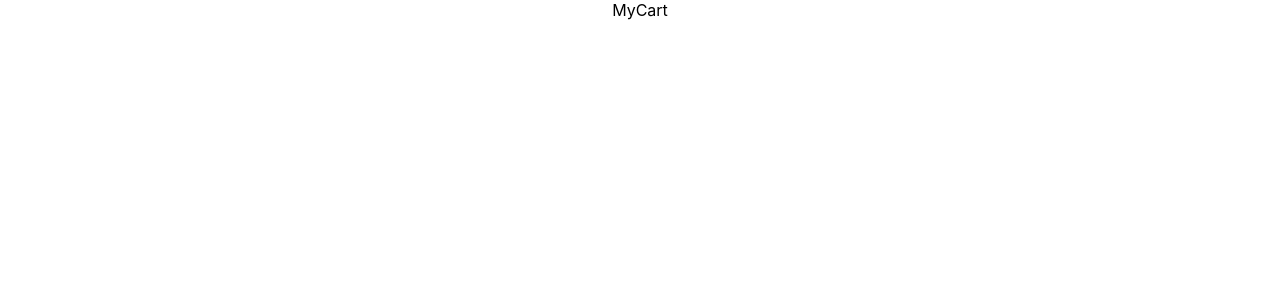
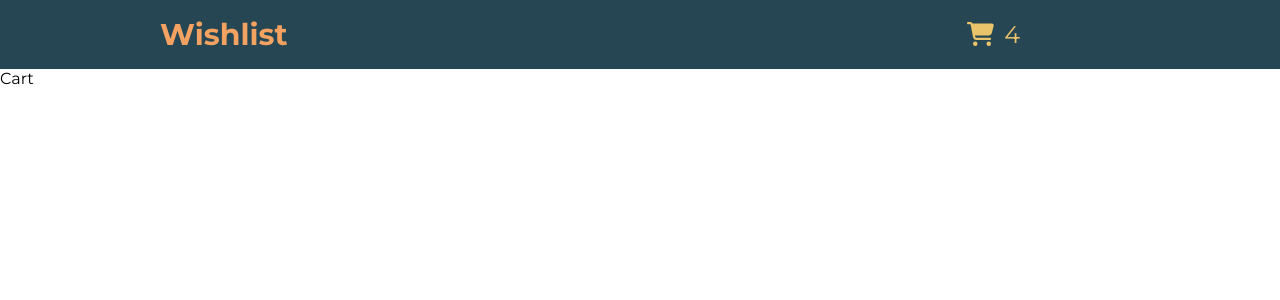
Before and after one commit to thegauravjha/redux_cart, a React (Create React App) app: page / in a window 1280 px wide. Shown: the top 300 px of the page. Built offline with nearby package versions, Linux system fonts and the light colour scheme.

Commit message:
Choose root colors, Created Header,

```diff
--- a/package.json
+++ b/package.json
@@ -3,6 +3,9 @@
   "version": "0.1.0",
   "private": true,
   "dependencies": {
+    "@fortawesome/fontawesome-svg-core": "^6.5.2",
+    "@fortawesome/free-solid-svg-icons": "^6.5.2",
+    "@fortawesome/react-fontawesome": "^0.2.0",
     "@reduxjs/toolkit": "^2.2.3",
     "@testing-library/jest-dom": "^5.17.0",
     "@testing-library/react": "^13.4.0",
--- a/public/index.html
+++ b/public/index.html
@@ -10,7 +10,13 @@
   <link rel="apple-touch-icon" href="%PUBLIC_URL%/logo192.png" />
   <link rel="manifest" href="%PUBLIC_URL%/manifest.json" />
   <title>My Cart</title>
+  <!-- Importing FontAwesome Icon -->
   <script src="https://kit.fontawesome.com/b456b6ff26.js" crossorigin="anonymous"></script>
+  <!-- Importing Google Font -->
+  <link rel="preconnect" href="https://fonts.googleapis.com">
+  <link rel="preconnect" href="https://fonts.gstatic.com" crossorigin>
+  <link href="https://fonts.googleapis.com/css2?family=Montserrat:ital,wght@0,100..900;1,100..900&display=swap"
+    rel="stylesheet">
 </head>
 
 <body>
--- a/src/App.css
+++ b/src/App.css
@@ -1,38 +1,38 @@
-.App {
-  text-align: center;
+* {
+  margin: 0;
+  padding: 0;
+  font-family: "Montserrat", sans-serif;
 }
 
-.App-logo {
-  height: 40vmin;
-  pointer-events: none;
+:root {
+  --cover: #dbdbdb;
+  --main-color: #264653;
+  --main-color2: #2a9d8f;
+  --text-color: #e9c46a;
+  --text-color2: #f4a261;
+  --warning: #e76f51;
 }
 
-@media (prefers-reduced-motion: no-preference) {
-  .App-logo {
-    animation: App-logo-spin infinite 20s linear;
-  }
+.header {
+  background-color: var(--main-color);
+  display: flex;
+  justify-content: space-between;
+  align-items: center;
+  padding: 1rem 10rem;
 }
 
-.App-header {
-  background-color: #282c34;
-  min-height: 100vh;
-  display: flex;
-  flex-direction: column;
-  align-items: center;
-  justify-content: center;
-  font-size: calc(10px + 2vmin);
-  color: white;
+.header > .title {
+  color: var(--text-color2);
+  font-size: 30px;
+  font-weight: 700;
 }
 
-.App-link {
-  color: #61dafb;
+.header > .total-cart {
+  font-size: 24px;
+  padding-right: 100px;
+  color: var(--text-color);
 }
 
-@keyframes App-logo-spin {
-  from {
-    transform: rotate(0deg);
-  }
-  to {
-    transform: rotate(360deg);
-  }
+.header > .total-cart > .total-cart-item {
+  margin-left: 10px;
 }
--- a/src/App.js
+++ b/src/App.js
@@ -1,6 +1,8 @@
 import './App.css';
 import { useDispatch, useSelector } from 'react-redux';
 import { increment, decrement } from './redux/slice';
+import Header from './Header';
+import Cart from './Cart';
 
 function App() {
   const count = useSelector(state => state.counter.count)
@@ -12,13 +14,8 @@ function App() {
         <button type="button" onClick={() => { disptach(increment()) }}>Increment</button>
         <button type="button" onClick={() => { disptach(decrement()) }}>Decrement</button>
       </div> */}
-      <div className="header">
-        <div className="title">MyCart</div>
-        <div className="total-item"></div>
-      </div>
-      <div className="cart-container">
-
-      </div>
+      <Header />
+      <Cart />
     </div>
   );
 }
--- /dev/null
+++ b/src/Cart.js
@@ -0,0 +1,11 @@
+import React from 'react'
+
+const Cart = () => {
+    return (
+        <div className="cart-container">
+            Cart
+        </div>
+    )
+}
+
+export default Cart
--- /dev/null
+++ b/src/Header.js
@@ -0,0 +1,17 @@
+import React from 'react'
+import { FontAwesomeIcon } from '@fortawesome/react-fontawesome';
+import { faCartShopping } from '@fortawesome/free-solid-svg-icons';
+
+const Header = () => {
+    return (
+        <div className="header">
+            <div className="title">Wishlist</div>
+            <div className="total-cart">
+                <FontAwesomeIcon icon={faCartShopping} />
+                <span className='total-cart-item'>4</span>
+            </div>
+        </div>
+    )
+}
+
+export default Header
```
Also changed, not shown: 1 other file (tests, documents, lock files or other folders).
